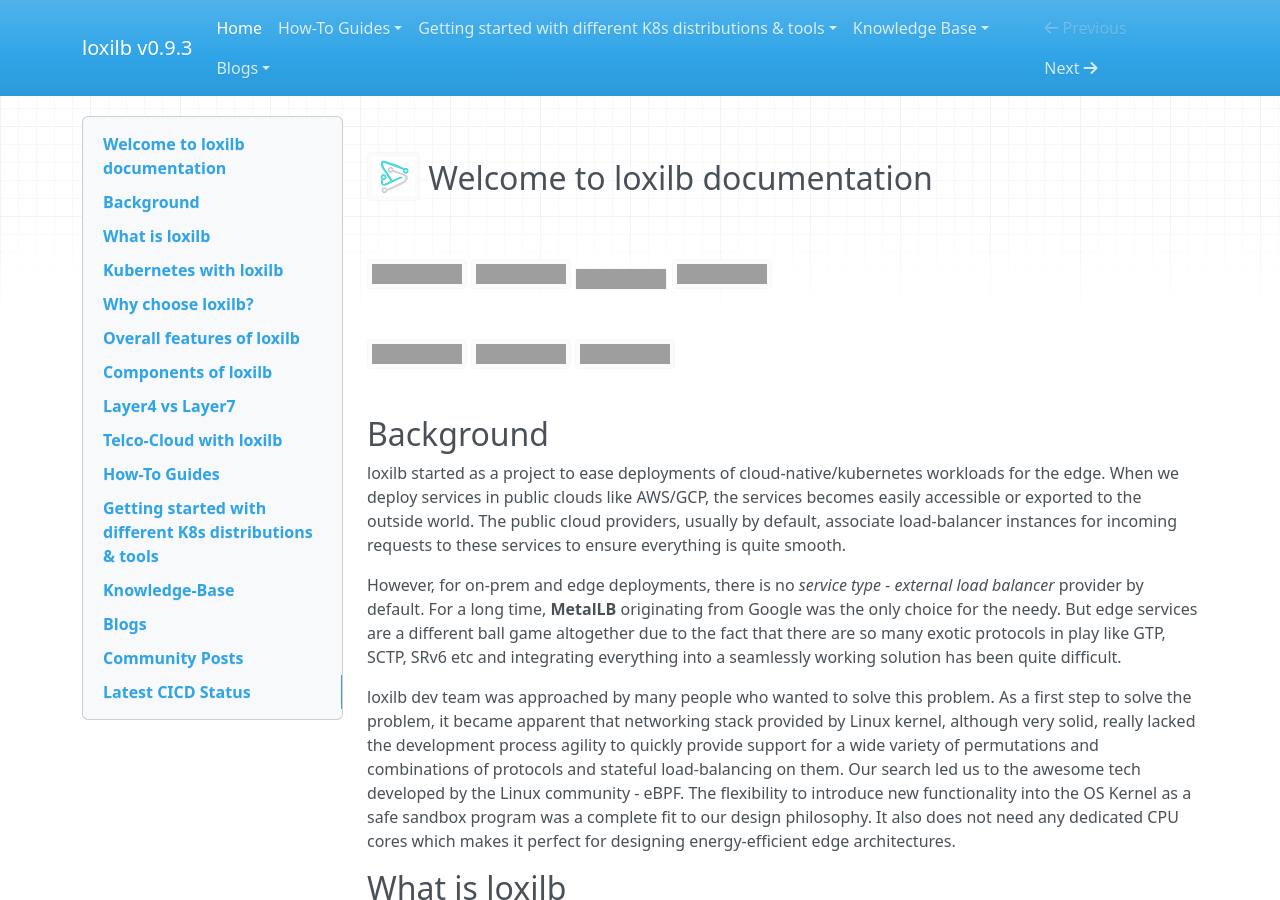
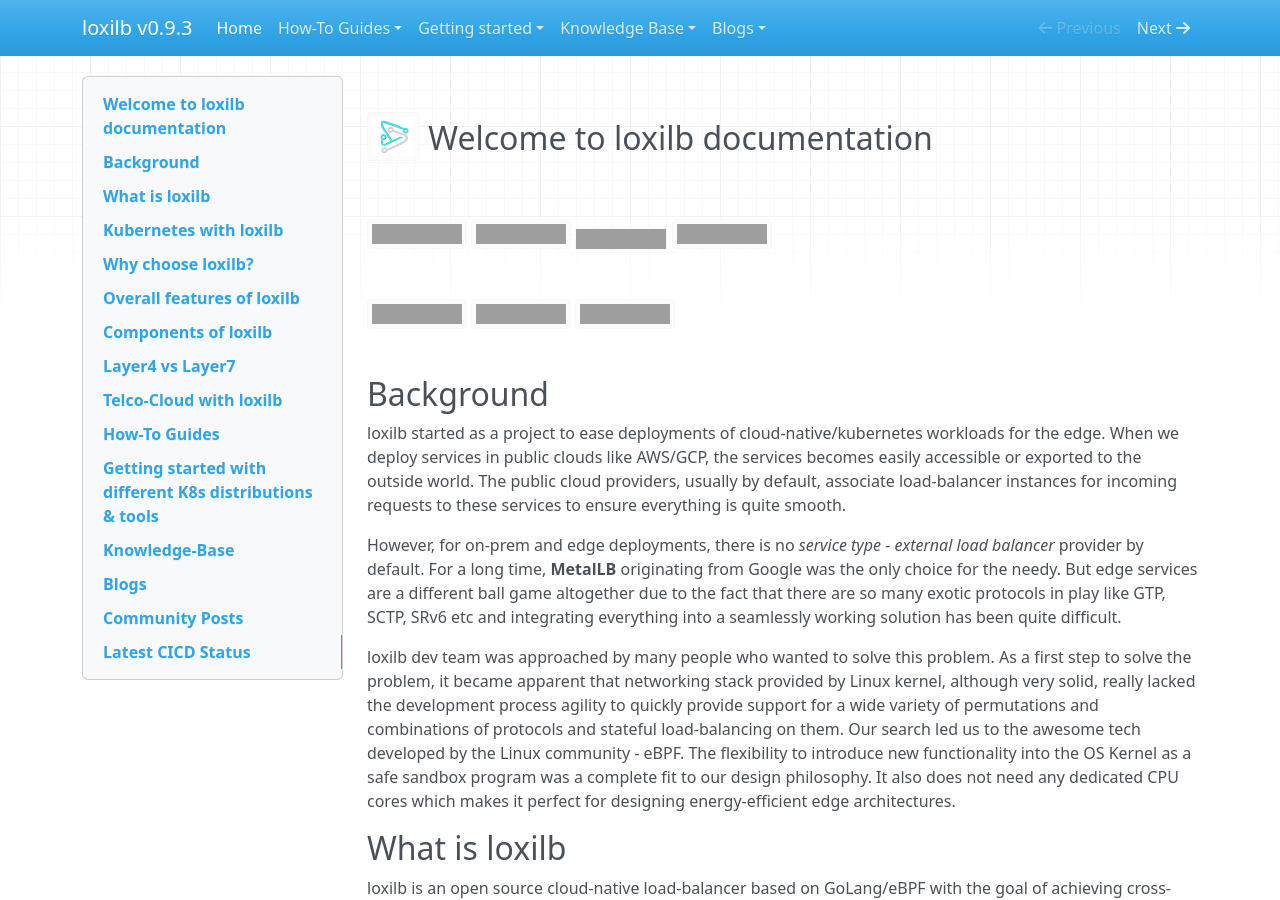
Before and after one commit to loxilb-io/loxilbdocs, an MkDocs documentation site: the page built from docs/index.md, in a window 1280 px wide and 900 px high. Built offline with MkDocs 1.6.1, drawn with Linux system fonts in a browser that asks for light colours; nearby versions of some CDN libraries; some of the changed lines change nothing that is shown; grey boxes are pictures that could not be loaded.

Commit message:
Update mkdocs.yml

```diff
--- a/mkdocs.yml
+++ b/mkdocs.yml
@@ -19,19 +19,16 @@
       - How-To - debugging: debugging.md
       - How-To - access end-points outside K8s: ext-ep.md
       - How-To - Deploy multi-server K3s HA with loxilb: k3s-multi-master.md
-  - Getting started with different K8s distributions & tools:
-      - loxilb as ext-cluster pod:
-          - K3s - loxilb with default flannel: k3s_quick_start_flannel.md
-          - K3s - loxilb with calico: k3s_quick_start_calico.md
-          - K3s - loxilb with cilium: quick_start_with_cilium.md
-          - K3s - loxilb with default kube-router networking: k0s_quick_start.md
-      - loxilb as in-cluster pod:
-          - K3s - loxilb in-cluster mode: k3s_quick_start_incluster.md
-          - K0s - loxilb in-cluster mode: k0s_quick_start_incluster.md
-          - MicroK8s - loxilb in-cluster mode: microk8s_quick_start_incluster.md
-      - loxilb as service-proxy:
-          - K3s - loxilb service-proxy with flannel: service-proxy-flannel.md
-          - K3s - loxilb service-proxy with calico: service-proxy-calico.md
+  - Getting started:
+      - ext-cluster pod - K3s/loxilb with default flannel: k3s_quick_start_flannel.md
+      - ext-cluster pod - K3s/loxilb with calico: k3s_quick_start_calico.md
+      - ext-cluster pod - K3s/loxilb with cilium: quick_start_with_cilium.md
+      - ext-cluster pod - K0s/loxilb with kube-router: k0s_quick_start.md
+      - in-cluster pod - K3s/loxilb in-cluster mode: k3s_quick_start_incluster.md
+      - in-cluster pod - K0s/loxilb in-cluster mode: k0s_quick_start_incluster.md
+      - in-cluster pod - MicroK8s/loxilb in-cluster mode: microk8s_quick_start_incluster.md
+      - service-proxy - K3s/loxilb service-proxy with flannel: service-proxy-flannel.md
+      - service-proxy - K3s/loxilb service-proxy with calico: service-proxy-calico.md
   - Knowledge Base:
       - What is eBPF: ebpf.md
       - What is k8s service - load-balancer: lb.md
```
